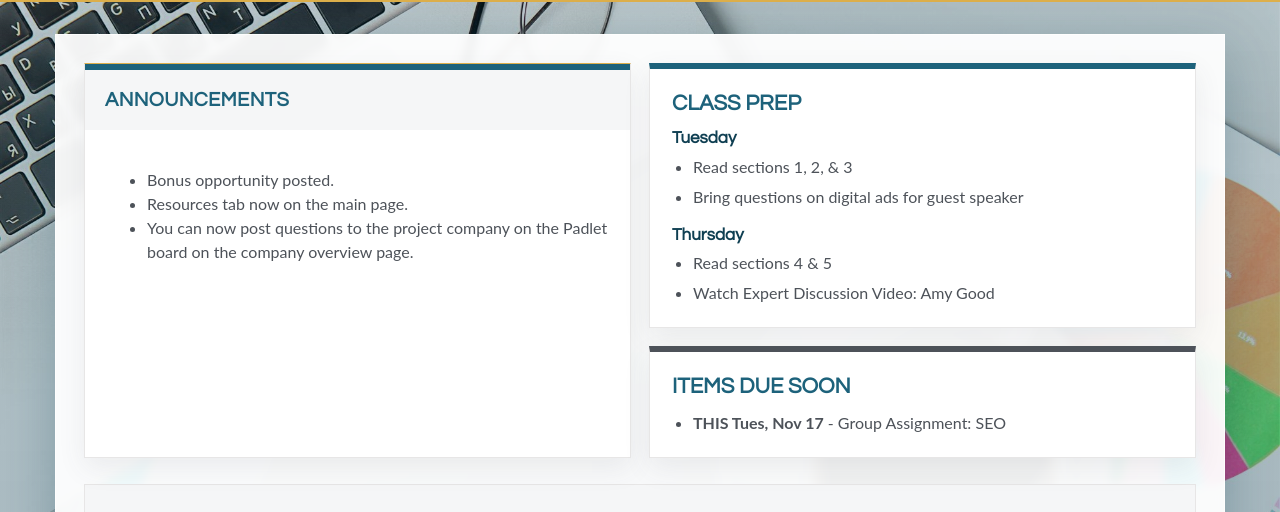
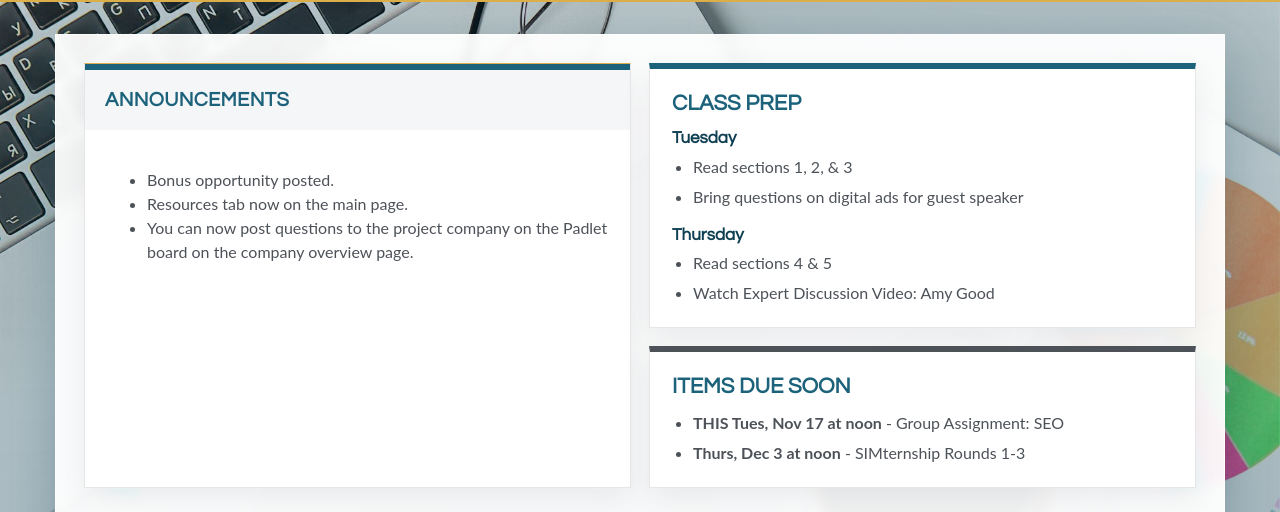
Before and after one commit to kindawilson/digitalmarketing, a plain HTML site: page homepage/homepage-sect-01.html in a window 1280 px wide. Shown: the part 57-569 px from the top of the page. Drawn offline with Linux system fonts and the light colour scheme; a web font is replaced by a local one.

Commit message:
Update upcoming homepage deadlines

```diff
--- a/homepage/homepage-sect-01.html
+++ b/homepage/homepage-sect-01.html
@@ -522,7 +522,8 @@
         <article class="panel weekly-card due">
           <h2>Items Due Soon</h2>
           <ul>
-            <li><strong>THIS Tues, Nov 17</strong> - Group Assignment: SEO</li>
+            <li><strong>THIS Tues, Nov 17 at noon</strong> - Group Assignment: SEO</li>
+            <li><strong>Thurs, Dec 3 at noon</strong> - SIMternship Rounds 1-3</li>
           </ul>
         </article>
       </section>
```
Also changed, not shown: homepage/homepage-sect-02.html (+2 -1 lines).
